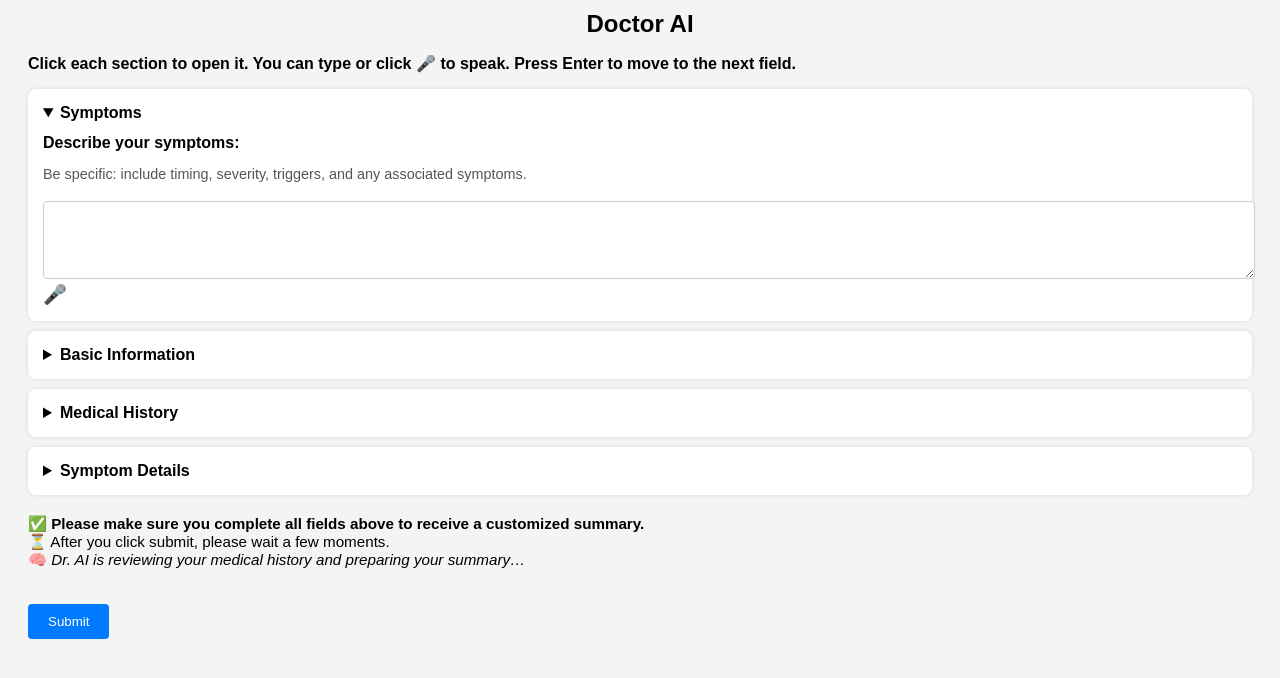
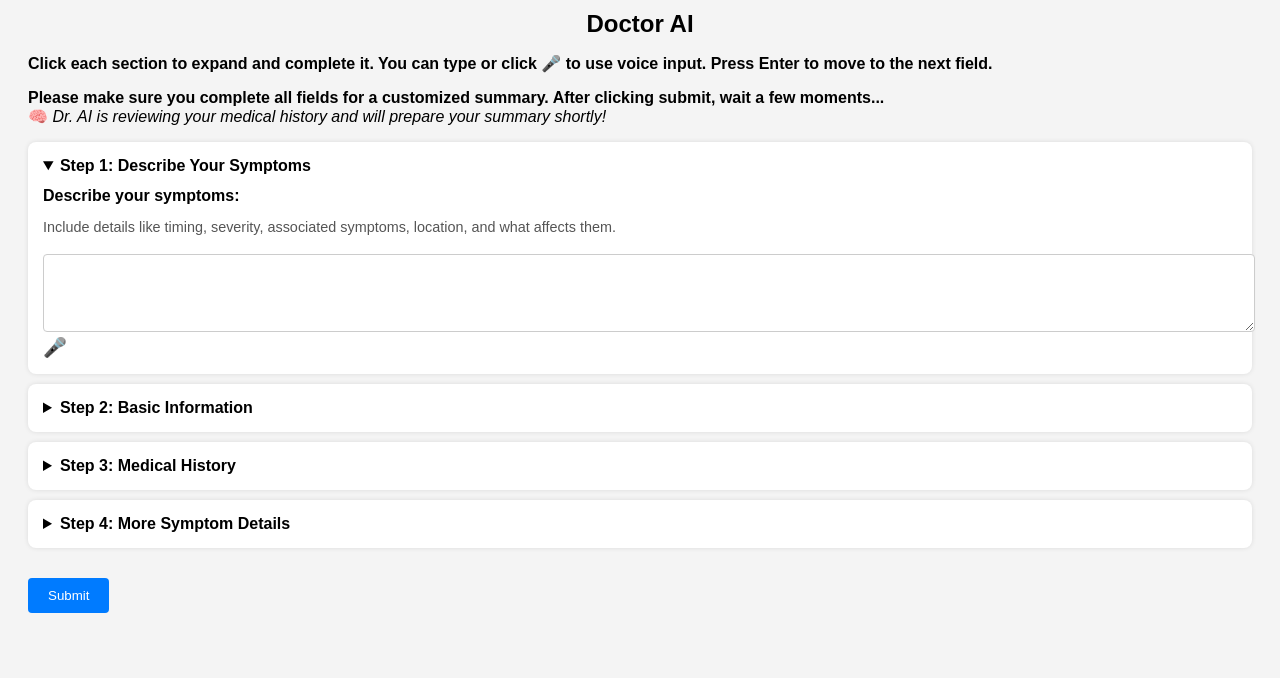
Before and after one commit to Asaabmd/doctor-ai, a Flask app: page / in a window 1280 px wide. Shown: the part 88-766 px from the top of the page. Run offline with Flask 3, Linux system fonts and the light colour scheme.

Commit message:
Final version of index.html with modal summary, mic input, auto-scroll, and full instructions

```diff
--- a/templates/index.html
+++ b/templates/index.html
@@ -21,7 +21,7 @@
     h1 {
       text-align: center;
       font-size: 24px;
-      margin-top: 10px;
+      margin: 10px 0;
     }
     details {
       background: #fff;
@@ -83,7 +83,9 @@
       position: relative;
     }
     .close {
-      float: right;
+      position: absolute;
+      top: 10px;
+      right: 15px;
       font-size: 1.5rem;
       cursor: pointer;
     }
@@ -91,37 +93,38 @@
 </head>
 <body>
   <div class="header">
-    <img src="{{ url_for('static', filename='doctor.jpeg') }}" alt="Doctor Image">
+    <img src="{{ url_for('static', filename='doctor.jpeg') }}" alt="Doctor Photo">
     <img src="{{ url_for('static', filename='logo.png') }}" alt="Logo">
   </div>
 
   <h1>Doctor AI</h1>
-
-  <p><strong>Click each section to open it. You can type or click 🎤 to speak. Press Enter to move to the next field.</strong></p>
+  <p><strong>Click each section to expand and complete it. You can type or click 🎤 to use voice input. Press Enter to move to the next field.</strong></p>
+  <p><strong>Please make sure you complete all fields for a customized summary. After clicking submit, wait a few moments...</strong><br>
+  🧠 <em>Dr. AI is reviewing your medical history and will prepare your summary shortly!</em></p>
 
   <form method="POST">
     <details open>
-      <summary>Symptoms</summary>
+      <summary>Step 1: Describe Your Symptoms</summary>
       <label for="symptoms">Describe your symptoms:</label>
-      <p style="font-size: 0.9em; color: #555;">Be specific: include timing, severity, triggers, and any associated symptoms.</p>
+      <p style="font-size: 0.9em; color: #555;">Include details like timing, severity, associated symptoms, location, and what affects them.</p>
       <textarea name="symptoms" id="symptoms" rows="4" required></textarea>
       <span class="mic-button" onclick="startRecognition('symptoms')">🎤</span>
     </details>
 
     <details>
-      <summary>Basic Information</summary>
+      <summary>Step 2: Basic Information</summary>
       <label for="age_range">Age Range:</label>
-      <input type="text" name="age_range" id="age_range" placeholder="e.g., 30-40"/>
+      <input type="text" name="age_range" id="age_range"/>
       <span class="mic-button" onclick="startRecognition('age_range')">🎤</span>
 
       <label for="sex">Sex:</label>
-      <input type="text" name="sex" id="sex" placeholder="e.g., Male/Female/Other"/>
+      <input type="text" name="sex" id="sex"/>
       <span class="mic-button" onclick="startRecognition('sex')">🎤</span>
     </details>
 
     <details>
-      <summary>Medical History</summary>
-      <label for="existing_conditions">Existing Conditions (What are your current medical problems?):</label>
+      <summary>Step 3: Medical History</summary>
+      <label for="existing_conditions">Existing Conditions (current medical problems):</label>
       <input type="text" name="existing_conditions" id="existing_conditions"/>
       <span class="mic-button" onclick="startRecognition('existing_conditions')">🎤</span>
 
@@ -135,47 +138,40 @@
     </details>
 
     <details>
-      <summary>Symptom Details</summary>
-      <label for="onset">Onset (When did symptoms start?):</label>
+      <summary>Step 4: More Symptom Details</summary>
+      <label for="onset">Onset (when symptoms started):</label>
       <input type="text" name="onset" id="onset"/>
       <span class="mic-button" onclick="startRecognition('onset')">🎤</span>
 
-      <label for="better">Better (What makes symptoms better?):</label>
+      <label for="better">What makes it better?</label>
       <input type="text" name="better" id="better"/>
       <span class="mic-button" onclick="startRecognition('better')">🎤</span>
 
-      <label for="worse">Worse (What makes symptoms worse?):</label>
+      <label for="worse">What makes it worse?</label>
       <input type="text" name="worse" id="worse"/>
       <span class="mic-button" onclick="startRecognition('worse')">🎤</span>
 
-      <label for="severity">Severity (1–10 where 10 is most severe):</label>
+      <label for="severity">Severity (1–10):</label>
       <input type="number" name="severity" id="severity" min="1" max="10"/>
       <span class="mic-button" onclick="startRecognition('severity')">🎤</span>
 
-      <label for="treatments">Treatments Tried (e.g., Tylenol, rest):</label>
+      <label for="treatments">Treatments tried:</label>
       <input type="text" name="treatments" id="treatments"/>
       <span class="mic-button" onclick="startRecognition('treatments')">🎤</span>
     </details>
-
-    <p style="margin-top:20px; font-size: 0.95em;">
-      <strong>✅ Please make sure you complete all fields above to receive a customized summary.</strong><br>
-      ⏳ After you click submit, please wait a few moments.<br>
-      🧠 <em>Dr. AI is reviewing your medical history and preparing your summary…</em>
-    </p>
 
     <button type="submit">Submit</button>
   </form>
 
   {% if response %}
-  <div class="modal" style="display:flex;" id="responseModal">
+  <div class="modal" style="display:flex;">
     <div class="modal-content">
-      <span class="close" onclick="document.getElementById('responseModal').style.display='none';">&times;</span>
+      <span class="close" onclick="this.parentElement.parentElement.style.display='none';">&times;</span>
       <h3>Doctor AI Summary:</h3>
       <p>{{ response|safe }}</p>
-
-      <form method="POST" action="/followup">
+      <form method="POST" action="/followup" style="margin-top: 20px;">
         <label for="followup">Have a follow-up question?</label>
-        <textarea name="followup" id="followup" rows="2" placeholder="Ask for clarification or additional info..."></textarea>
+        <textarea name="followup" id="followup" rows="2" placeholder="Ask your follow-up..."></textarea>
         <span class="mic-button" onclick="startRecognition('followup')">🎤</span>
         <button type="submit">Submit Follow-up Question</button>
       </form>
@@ -184,6 +180,7 @@
   {% endif %}
 
   <script>
+    // Speech to text
     function startRecognition(id) {
       const field = document.getElementById(id);
       const recognition = new (window.SpeechRecognition || window.webkitSpeechRecognition)();
@@ -191,27 +188,25 @@
       recognition.start();
       recognition.onresult = function(event) {
         field.value += (field.value ? ' ' : '') + event.results[0][0].transcript;
-        field.dispatchEvent(new KeyboardEvent('keydown', { key: 'Enter' }));
       };
       recognition.onerror = function(event) {
         alert("Speech recognition error: " + event.error);
       };
     }
 
-    // Auto-scroll to next field on Enter
-    const fields = document.querySelectorAll('input, textarea');
-    fields.forEach((field, index) => {
-      field.addEventListener("keydown", function(event) {
+    // Auto-scroll on Enter
+    const inputs = document.querySelectorAll("input, textarea");
+    for (let i = 0; i < inputs.length; i++) {
+      inputs[i].addEventListener("keydown", function(event) {
         if (event.key === "Enter") {
           event.preventDefault();
-          const nextField = fields[index + 1];
-          if (nextField) {
-            nextField.focus();
-            nextField.scrollIntoView({ behavior: "smooth", block: "center" });
+          if (i + 1 < inputs.length) {
+            inputs[i + 1].focus();
+            inputs[i + 1].scrollIntoView({ behavior: 'smooth' });
           }
         }
       });
-    });
+    }
   </script>
 </body>
 </html>
```
